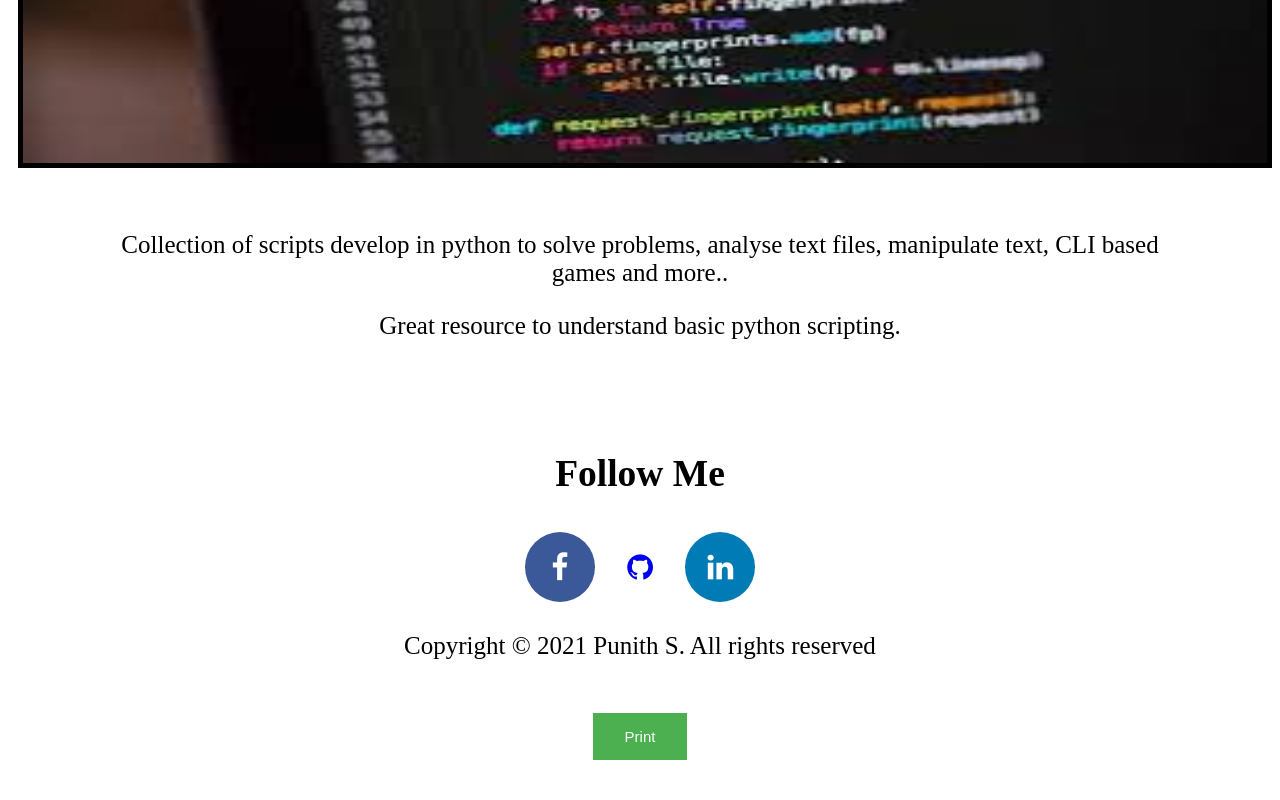
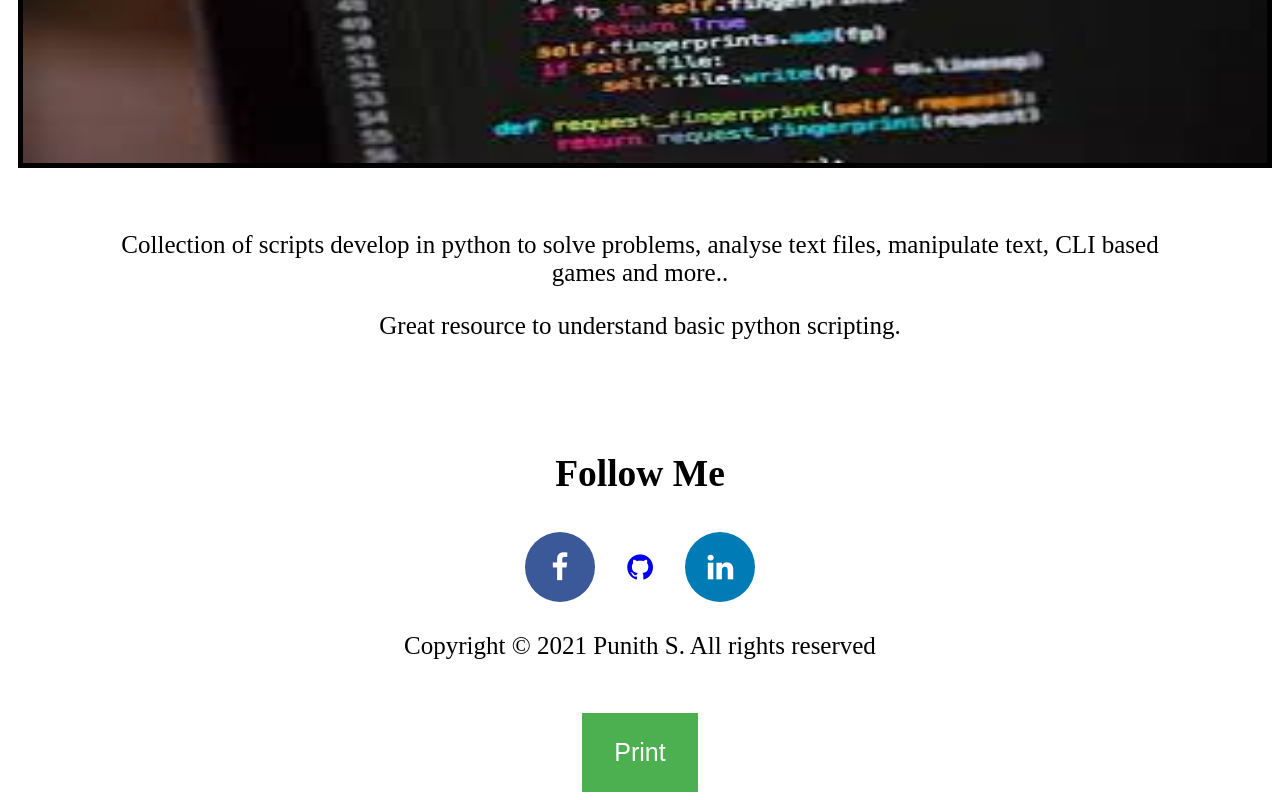
Before and after one commit to puni2426/puni2426.github.io, a plain HTML site: page index.html in a window 1280 px wide. Shown: the part 2721-3521 px from the top of the page. Drawn offline with Linux system fonts and the light colour scheme.

Commit message:
Update index.html

```diff
--- a/index.html
+++ b/index.html
@@ -80,7 +80,7 @@
 
   color: white;
 
-  padding: 15px 32px;
+  padding: 25px 32px;
 
   text-align: center;
 
@@ -88,7 +88,7 @@
 
   display: inline-block;
 
-  font-size: 15px;
+  font-size: 25px;
 
 }
 </style>
@@ -164,7 +164,7 @@
                             </p>
                             <br>
 
-<button title="Printing the page" class="pin" onclick="window.print()">Print</button><br><br>
+<button title="Printing the page" class="pin" onclick="window.print()">Print</button>
                         </div>
                     </div>
                 </div>
```
